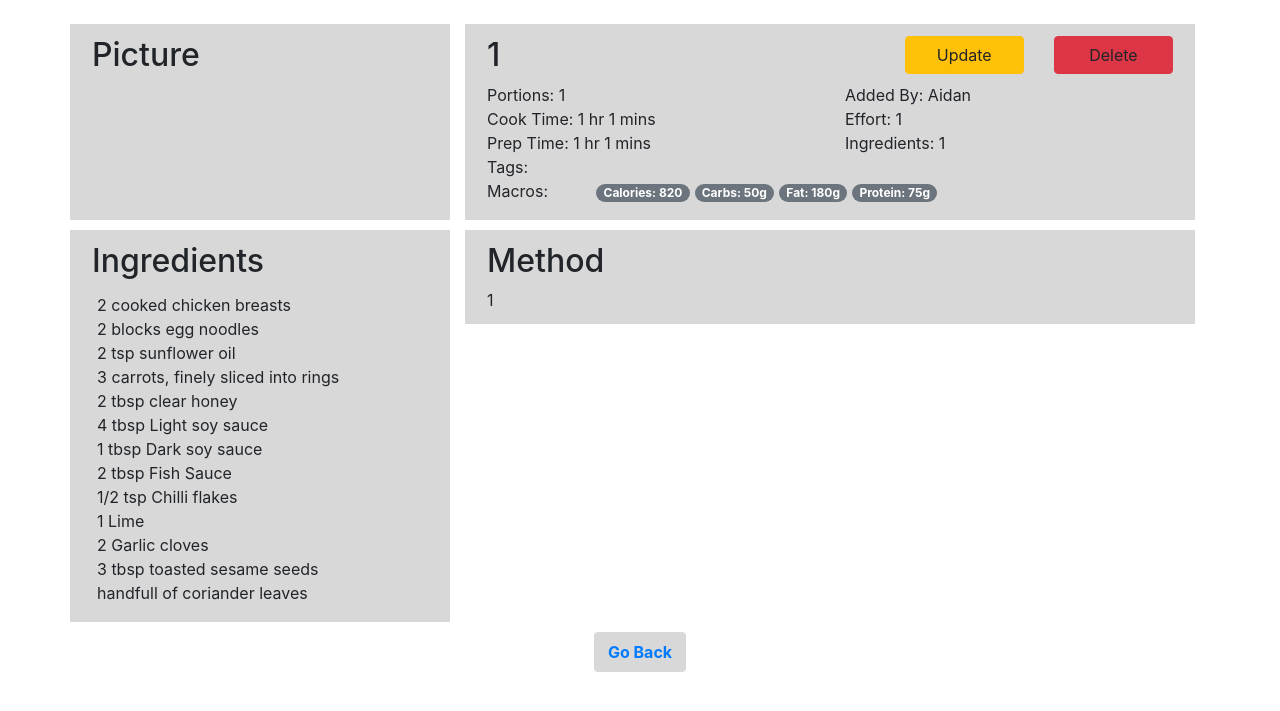
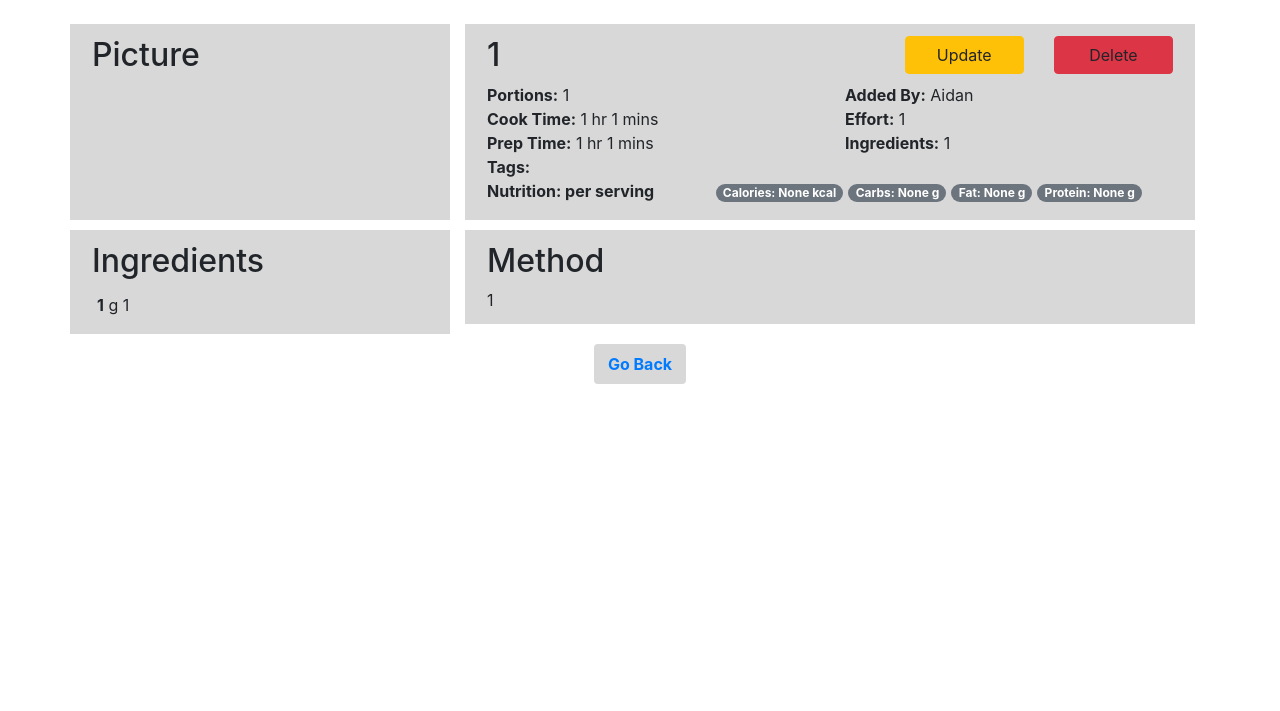
Before and after one commit to AidanInceer/MealMaker, a Flask app: page /meal/1 in a window 1280 px wide. Shown: the part 62-773 px from the top of the page. Run offline with Flask 2, Linux system fonts and the light colour scheme; a user stored in the database is signed in; data comes from the database, SQL or seed files in the repository; both versions use the stored data as it was after the commit; some libraries are stand-ins or nearby versions.

Commit message:
meal.html view update - added form nutrient values

```diff
--- a/mealmaker/forms.py
+++ b/mealmaker/forms.py
@@ -17,8 +17,9 @@ from wtforms.validators import DataRequired, Length, Email, EqualTo, NumberRange
 class IngredientForm(FlaskForm):
     ingredient_name = StringField(validators=[DataRequired()])
     ingredient_amount = IntegerField(validators=[DataRequired()])
-    ingredient_unit = SelectField(validators=[DataRequired()],
-        choices=["g", "kg", "tbsp", "tsp", "item", "oz", "ml", "L"]
+    ingredient_unit = SelectField(
+        validators=[DataRequired()],
+        choices=["g", "kg", "tbsp", "tsp", "item", "oz", "ml", "L"],
     )
 
 
@@ -29,30 +30,18 @@ class NewMealForm(FlaskForm):
     prep_time_min = IntegerField("Prep Time (Mins):", validators=[DataRequired()])
     cook_time_hour = IntegerField("Cook Time (Hours):", validators=[DataRequired()])
     cook_time_min = IntegerField("Cook Time (Mins):", validators=[DataRequired()])
-    diet_type = SelectField(
-        "Dietary Requirements:",
-        choices=["None", "Vegetarian", "Vegan"],
-        validators=[DataRequired()],
-    )
-    health_type = SelectField(
-        "Healthy:", choices=["Low", "Medium", "High"], validators=[DataRequired()]
-    )
-    effort = SelectField(
-        "Effort:", choices=["Low", "Medium", "High"], validators=[DataRequired()]
-    )
-    cost = SelectField(
-        "Cost:", choices=["Low", "Medium", "High"], validators=[DataRequired()]
-    )
-    freezable = SelectField(
-        "Freezable:", choices=["Yes", "No"], validators=[DataRequired()]
-    )
-    num_ingredient = IntegerField(
-        "Number of Ingredients:", validators=[DataRequired(), NumberRange(min=0)]
-    )
-    time_to_go_off = IntegerField(
-        "Time to go off: ", validators=[DataRequired(), NumberRange(min=0)]
-    )
-    recipe = StringField("Recipe:", validators=[DataRequired()], widget=TextArea())
+    diet_type = SelectField("Dietary Requirements:",choices=["None", "Vegetarian", "Vegan"],validators=[DataRequired()])
+    health_type = SelectField("Healthy:", choices=["Low", "Medium", "High"], validators=[DataRequired()])
+    effort = SelectField("Effort:", choices=["Low", "Medium", "High"], validators=[DataRequired()])
+    cost = SelectField("Cost:", choices=["Low", "Medium", "High"], validators=[DataRequired()])
+    freezable = SelectField("Freezable:", choices=["Yes", "No"], validators=[DataRequired()])
+    num_ingredient = IntegerField("Number of Ingredients:", validators=[DataRequired(), NumberRange(min=0)])
+    time_to_go_off = IntegerField("Time to go off: ", validators=[DataRequired(), NumberRange(min=0)])
+    cal_per_portion = IntegerField("Calories: ", validators=[DataRequired(), NumberRange(min=0)])
+    protein_per_portion = IntegerField("Protein: ", validators=[DataRequired(), NumberRange(min=0)])
+    fat_per_portion = IntegerField("Fat: ", validators=[DataRequired(), NumberRange(min=0)])
+    carb_per_portion = IntegerField("Carbs: ", validators=[DataRequired(), NumberRange(min=0)])
+    recipe = StringField("Recipe: ", validators=[DataRequired()], widget=TextArea())
     ingredient = FieldList(FormField(IngredientForm), min_entries=1, max_entries=30)
     submit = SubmitField("Add Meal")
 
@@ -64,29 +53,17 @@ class UpdateMealForm(FlaskForm):
     prep_time_min = IntegerField("Prep Time (Mins):", validators=[DataRequired()])
     cook_time_hour = IntegerField("Cook Time (Hours):", validators=[DataRequired()])
     cook_time_min = IntegerField("Cook Time (Mins):", validators=[DataRequired()])
-    diet_type = SelectField(
-        "Dietary Requirements:",
-        choices=["None", "Vegetarian", "Vegan"],
-        validators=[DataRequired()],
-    )
-    health_type = SelectField(
-        "Healthy:", choices=["Low", "Medium", "High"], validators=[DataRequired()]
-    )
-    effort = SelectField(
-        "Effort:", choices=["Low", "Medium", "High"], validators=[DataRequired()]
-    )
-    cost = SelectField(
-        "Cost:", choices=["Low", "Medium", "High"], validators=[DataRequired()]
-    )
-    freezable = SelectField(
-        "Freezable:", choices=["Yes", "No"], validators=[DataRequired()]
-    )
-    num_ingredient = IntegerField(
-        "Number of Ingredients:", validators=[DataRequired(), NumberRange(min=0)]
-    )
-    time_to_go_off = IntegerField(
-        "Time to go off: ", validators=[DataRequired(), NumberRange(min=0)]
-    )
+    diet_type = SelectField("Dietary Requirements:",choices=["None", "Vegetarian", "Vegan"],validators=[DataRequired()])
+    health_type = SelectField("Healthy:", choices=["Low", "Medium", "High"], validators=[DataRequired()])
+    effort = SelectField("Effort:", choices=["Low", "Medium", "High"], validators=[DataRequired()])
+    cost = SelectField("Cost:", choices=["Low", "Medium", "High"], validators=[DataRequired()])
+    freezable = SelectField("Freezable:", choices=["Yes", "No"], validators=[DataRequired()])
+    num_ingredient = IntegerField("Number of Ingredients:", validators=[DataRequired(), NumberRange(min=0)])
+    time_to_go_off = IntegerField("Time to go off: ", validators=[DataRequired(), NumberRange(min=0)])
+    cal_per_portion = IntegerField("Calories: ", validators=[DataRequired(), NumberRange(min=0)])
+    protein_per_portion = IntegerField("Protein: ", validators=[DataRequired(), NumberRange(min=0)])
+    fat_per_portion = IntegerField("Fat: ", validators=[DataRequired(), NumberRange(min=0)])
+    carb_per_portion = IntegerField("Carbs: ", validators=[DataRequired(), NumberRange(min=0)])
     recipe = StringField("Recipe:", validators=[DataRequired()], widget=TextArea())
     ingredient = FieldList(FormField(IngredientForm), min_entries=1, max_entries=30)
     submit = SubmitField("Update Meal")
--- a/mealmaker/templates/meal.html
+++ b/mealmaker/templates/meal.html
@@ -152,39 +152,39 @@
         </div>
       </div>
       <div class="row">
-        <div class="col-6">Portions: {{meal.portion}}</div>
-        <div class="col-6">Added By: {{user.first_name}}</div>
+        <div class="col-6"><b>Portions:</b> {{meal.portion}}</div>
+        <div class="col-6"><b>Added By:</b> {{user.first_name}}</div>
       </div>
       <div class="row">
         {% if meal.cook_time_hour == 0 %}
-        <div class="col-6">Cook Time: {{meal.cook_time_min}} mins</div>
+        <div class="col-6"> {{meal.cook_time_min}} mins</div>
         {% elif meal.cook_time_hour == 1 and meal.cook_time_min == 0 %}
-        <div class="col-6">Cook Time: {{meal.cook_time_hour}} hr</div>
+        <div class="col-6"><b>Cook Time:</b> {{meal.cook_time_hour}} hr</div>
         {% elif meal.cook_time_hour == 1 %}
-        <div class="col-6">Cook Time: {{meal.cook_time_hour}} hr {{meal.cook_time_min}} mins</div>
+        <div class="col-6"><b>Cook Time:</b> {{meal.cook_time_hour}} hr {{meal.cook_time_min}} mins</div>
         {% elif meal.cook_time_min == 0 %}
-        <div class="col-6">Cook Time: {{meal.cook_time_hour}} hrs</div>
+        <div class="col-6"><b>Cook Time:</b> {{meal.cook_time_hour}} hrs</div>
         {% else %}
-        <div class="col-6">Cook Time: {{meal.cook_time_hour}} hrs {{meal.cook_time_min}} mins</div>
+        <div class="col-6"><b>Cook Time:</b> {{meal.cook_time_hour}} hrs {{meal.cook_time_min}} mins</div>
         {% endif %}
-        <div class="col-6">Effort: {{meal.portion}}</div>
+        <div class="col-6"><b>Effort:</b> {{meal.portion}}</div>
       </div>
       <div class="row">
         {% if meal.prep_time_hour == 0 %}
-        <div class="col-6"> Prep Time: {{meal.prep_time_min}} mins</div>
+        <div class="col-6"><b>Prep Time:</b> {{meal.prep_time_min}} mins</div>
         {% elif meal.prep_time_hour == 1 and meal.prep_time_min == 0 %}
-        <div class="col-6"> Prep Time: {{meal.prep_time_hour}} hr</div>
+        <div class="col-6"><b>Prep Time:</b>  {{meal.prep_time_hour}} hr</div>
         {% elif meal.prep_time_hour == 1 %}
-        <div class="col-6">Prep Time: {{meal.prep_time_hour}} hr {{meal.prep_time_min}} mins</div>
+        <div class="col-6"><b>Prep Time:</b> {{meal.prep_time_hour}} hr {{meal.prep_time_min}} mins</div>
         {% elif meal.prep_time_min == 0 %}
-        <div class="col-6">Prep Time: {{meal.prep_time_hour}} hrs</div>
+        <div class="col-6"><b>Prep Time:</b> {{meal.prep_time_hour}} hrs</div>
         {% else %}
-        <div class="col-6">Prep Time: {{meal.prep_time_hour}} hrs {{meal.prep_time_min}} mins</div>
+        <div class="col-6"><b>Prep Time:</b> {{meal.prep_time_hour}} hrs {{meal.prep_time_min}} mins</div>
         {% endif %}
-        <div class="col-6">Ingredients: {{meal.num_ingredient}}</div>
+        <div class="col-6"><b>Ingredients:</b> {{meal.num_ingredient}}</div>
       </div>
       <div class="row">
-        <div class="col-2">Tags: </div>
+        <div class="col-2"><b>Tags: </b></div>
         {% if meal.health_type == "0" %}
         <div class="tag-row"><span class="badge badge-pill badge-danger">Unhealthy</span></div>
         {% elif meal.health_type == "1" %}
@@ -214,11 +214,11 @@
         {% endif %}
       </div>
       <div class="row">
-        <div class="col-2">Macros: </div>
-        <div class="tag-row"><span class="badge badge-pill badge-secondary">Calories: 820</span></div>
-        <div class="tag-row"><span class="badge badge-pill badge-secondary">Carbs: 50g</span></div>
-        <div class="tag-row"><span class="badge badge-pill badge-secondary">Fat: 180g</span></div>
-        <div class="tag-row"><span class="badge badge-pill badge-secondary">Protein: 75g</span></div>
+        <div class="col-4"><b>Nutrition: per serving</b></div>
+        <div class="tag-row"><span class="badge badge-pill badge-secondary">Calories: {{meal.cal_per_portion}} kcal</span></div>
+        <div class="tag-row"><span class="badge badge-pill badge-secondary">Carbs: {{meal.protein_per_portion}} g</span></div>
+        <div class="tag-row"><span class="badge badge-pill badge-secondary">Fat: {{meal.fat_per_portion}} g</span></div>
+        <div class="tag-row"><span class="badge badge-pill badge-secondary">Protein: {{meal.carb_per_portion}} g</span></div>
       </div>
     </section>
   </div>
@@ -229,19 +229,9 @@
       <h2>Ingredients</h2>
       <section class="media-body">
         <ul class="no-bullets">
-          <li class="pb-xxs pt-xxs list-item list-item--separator">2 cooked chicken breasts</li>
-          <li class="pb-xxs pt-xxs list-item list-item--separator">2 blocks egg noodles</li>
-          <li class="pb-xxs pt-xxs list-item list-item--separator">2 tsp sunflower oil</li>
-          <li class="pb-xxs pt-xxs list-item list-item--separator">3 carrots, finely sliced into rings</li>
-          <li class="pb-xxs pt-xxs list-item list-item--separator">2 tbsp clear honey</li>
-          <li class="pb-xxs pt-xxs list-item list-item--separator">4 tbsp Light soy sauce</li>
-          <li class="pb-xxs pt-xxs list-item list-item--separator">1 tbsp Dark soy sauce</li>
-          <li class="pb-xxs pt-xxs list-item list-item--separator">2 tbsp Fish Sauce</li>
-          <li class="pb-xxs pt-xxs list-item list-item--separator">1/2 tsp Chilli flakes</li>
-          <li class="pb-xxs pt-xxs list-item list-item--separator">1 Lime</li>
-          <li class="pb-xxs pt-xxs list-item list-item--separator">2 Garlic cloves</li>
-          <li class="pb-xxs pt-xxs list-item list-item--separator">3 tbsp toasted sesame seeds</li>
-          <li class="pb-xxs pt-xxs list-item list-item--separator">handfull of coriander leaves </li>
+          {% for i in ingredient %}
+          <li><b>{{ i.amount}}</b> {{ i.unit}} {{ i.name}}</li>
+          {% endfor %}
         </ul>
       </section>
     </section>
--- a/mealmaker/views.py
+++ b/mealmaker/views.py
@@ -44,14 +44,18 @@ def meals():
             freezable=form.freezable.data,
             num_ingredient=form.num_ingredient.data,
             time_to_go_off=form.time_to_go_off.data,
+            cal_per_portion=form.cal_per_portion.data,
+            protein_per_portion=form.protein_per_portion.data,
+            fat_per_portion=form.fat_per_portion.data,
+            carb_per_portion=form.carb_per_portion.data,
             recipe=form.recipe.data,
         )
         db.session.add(meal)
         for i in form.ingredient.data:
             new_ingredient = Ingredient(
-                name=i['ingredient_name'],
-                amount=i['ingredient_amount'],
-                unit=i['ingredient_unit'],
+                name=i["ingredient_name"],
+                amount=i["ingredient_amount"],
+                unit=i["ingredient_unit"],
                 meal_id=meal.id,
             )
             meal.ingredients.append(new_ingredient)
@@ -79,6 +83,7 @@ def meal(id):
     form = UpdateMealForm()
     template_form = IngredientForm(prefix="ingredient-_-")
 
+
     if form.is_submitted():
         meal.name = form.name.data
         meal.portion = form.portion.data
@@ -93,14 +98,18 @@ def meal(id):
         meal.freezable = form.freezable.data
         meal.num_ingredient = form.num_ingredient.data
         meal.time_to_go_off = form.time_to_go_off.data
+        meal.cal_per_portion=form.cal_per_portion.data,
+        meal.protein_per_portion=form.protein_per_portion.data,
+        meal.fat_per_portion=form.fat_per_portion.data,
+        meal.carb_per_portion=form.carb_per_portion.data,
         meal.recipe = form.recipe.data
         db.session.query(Ingredient).filter(Ingredient.meal_link == id).delete()
         db.session.commit()
         for i in form.ingredient.data:
             new_ingredient = Ingredient(
-                name=i['ingredient_name'],
-                amount=i['ingredient_amount'],
-                unit=i['ingredient_unit'],
+                name=i["ingredient_name"],
+                amount=i["ingredient_amount"],
+                unit=i["ingredient_unit"],
                 meal_link=id,
             )
             db.session.add(new_ingredient)
@@ -122,13 +131,17 @@ def meal(id):
         form.freezable.data = meal.freezable
         form.num_ingredient.data = meal.num_ingredient
         form.time_to_go_off.data = meal.time_to_go_off
+        form.cal_per_portion.data = meal.cal_per_portion
+        form.protein_per_portion.data = meal.protein_per_portion
+        form.fat_per_portion.data = meal.fat_per_portion
+        form.carb_per_portion.data = meal.carb_per_portion
         form.recipe.data = meal.recipe
         for row in ingredient:
             subform = {
-                'id' : row.id,
-                'ingredient_name' : row.name,
-                'ingredient_amount' : row.amount,
-                'ingredient_unit' : row.unit,
+                "id": row.id,
+                "ingredient_name": row.name,
+                "ingredient_amount": row.amount,
+                "ingredient_unit": row.unit,
             }
             form.ingredient.append_entry(subform)
     return render_template(
```
Also changed, not shown: mealmaker/models.py (+10 -3 lines), mealmaker/templates/meals.html (+70 -0 lines), view_database.py (deleted, +0 -34 lines), mealmaker/database.db.
